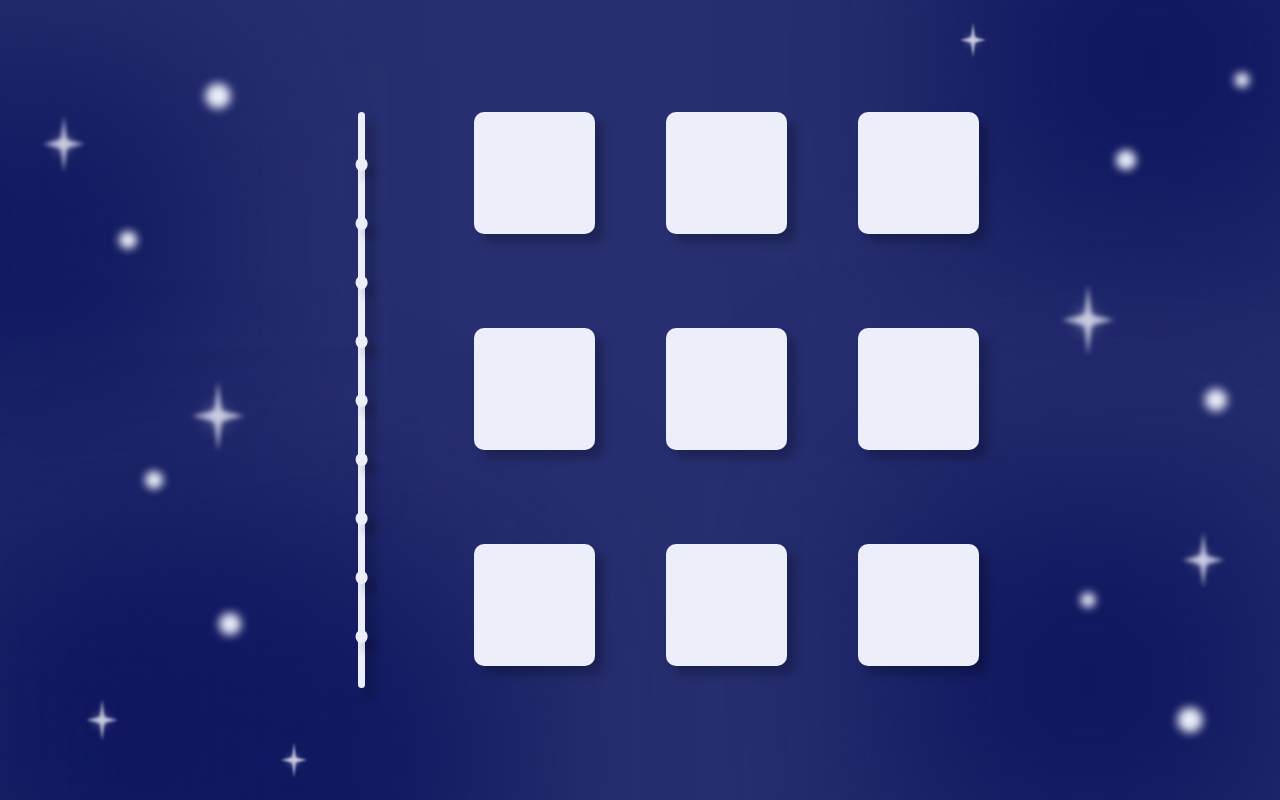
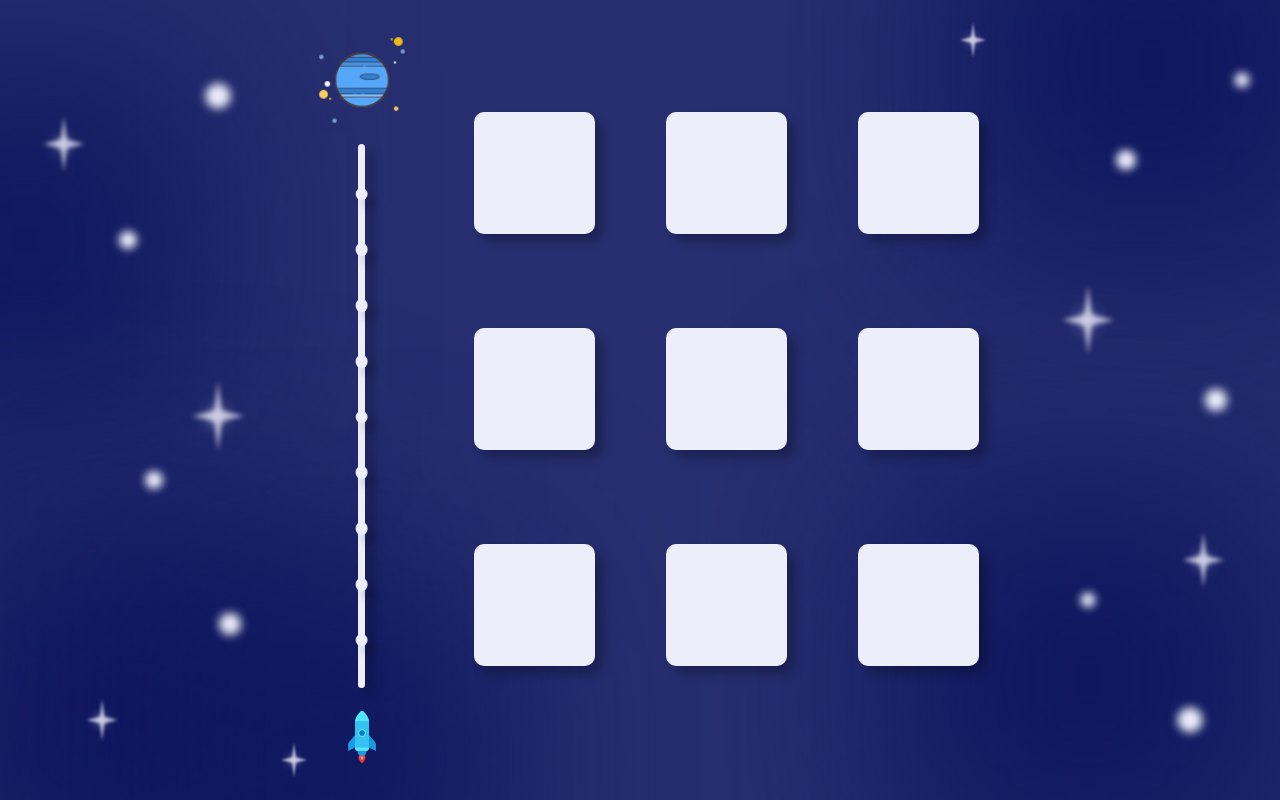
Before and after one commit to jara1008/Bachelor-Thesis, a React (Create React App) app in the folder thesis/: page / in a window 1280 px wide. Built offline with nearby package versions, Linux system fonts and the light colour scheme.

Commit message:
prov rocket and planet added

```diff
--- a/thesis/src/components/overview.css
+++ b/thesis/src/components/overview.css
@@ -4,23 +4,20 @@
     box-shadow: 8px 8px 10px #00000040;
     top: 0;
     left: 0;
-    position: relative;
+    position: absolute;
     width: 9.5vw;
     aspect-ratio: 1/1;
     /*px 0px 15px 8px #bec3f1d6; USE LATER FOR LEVEL INDICATION*/
 }
 
 .progress-line {
-    display: flex;
-    flex-direction: column;
-    justify-content: space-between;
     background-color: #eceefa;
     border-radius: 10px;
     box-shadow: 8px 8px 10px #00000040;
-    height: 72%;
+    height: 68%;
     left: 28%;
     position: absolute;
-    top: 14%;
+    top: 18%;
     width: 0.5%;
 }
 
--- a/thesis/src/components/overview.jsx
+++ b/thesis/src/components/overview.jsx
@@ -1,6 +1,8 @@
 import React, { useState, useEffect } from "react";
 import { Link } from 'react-router-dom';
 import "./overview.css";
+import rocket from "../images/rocket.png";
+import planet from "../images/planet.png";
 
 function Overview() {
     const [boxes] = useState([
@@ -18,6 +20,10 @@ function Overview() {
     const [dots, setDots] = useState([]);
     const numberOfDots = 9;
 
+    const [rocketPosition, setRocketPosition] = useState('92%');
+    const [rocketPositionTop, setRocketPositionTop] = useState('28.25%');
+    const levelNr = 0;
+
     useEffect(() => {
         const topOffset = 8;
         const bottomOffset = 90;
@@ -30,6 +36,22 @@ function Overview() {
 
     return (
         <div className="overview">
+            <img src={rocket} alt="Rocket" style={{
+                position: 'absolute',
+                left: rocketPositionTop,
+                height: "55px",
+                width: "55px",
+                transform: 'translate(-50%, -50%)', // Center the rocket image on the dot
+                top: rocketPosition,
+            }} />
+            <img src={planet} alt="Planet" style={{
+                position: 'absolute',
+                left: '28.25%',
+                height: "110px",
+                width: "110px",
+                transform: 'translate(-50%, -50%)', // Center the rocket image on the dot
+                top: '10%'
+            }} />
            <div className="progress-line">
                 {dots.map((dot) => (
                     <div key={dot.id} style={{
```
Also changed, not shown: thesis/src/images/planet.png (added), thesis/src/images/rocket.png (added).
